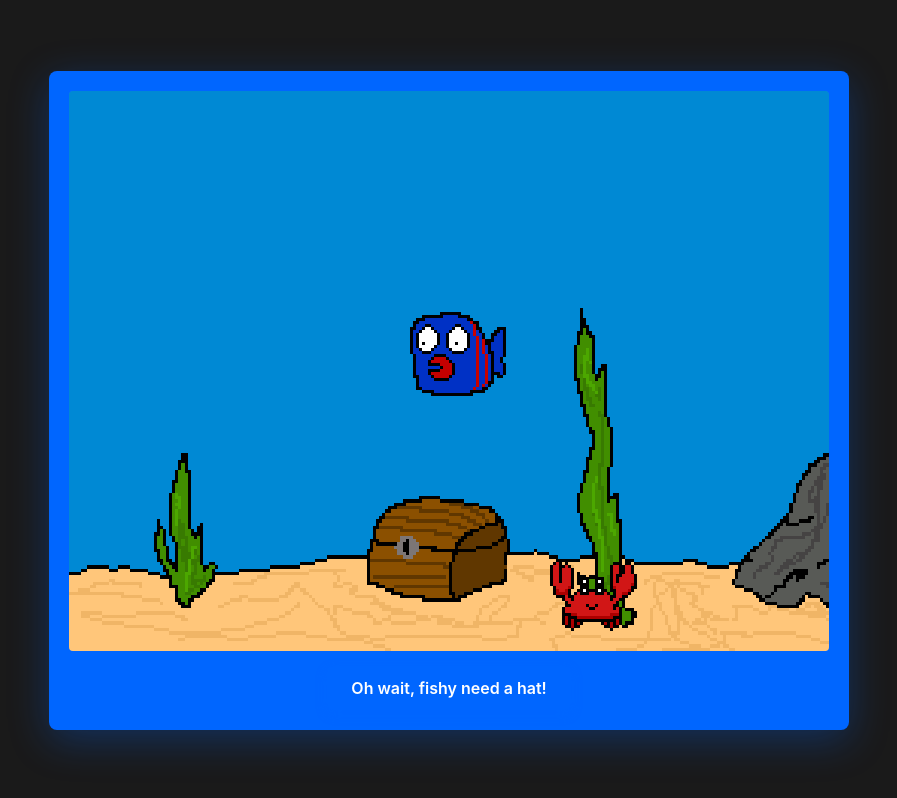
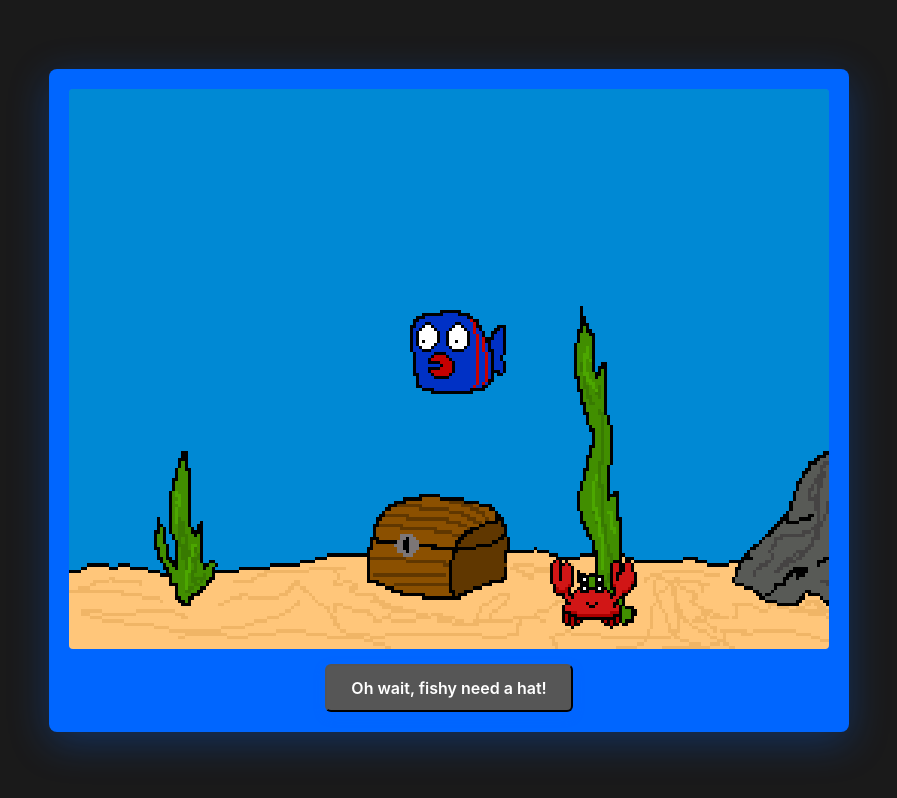
Before and after one commit to dkomac/fishyland, a website: page index.html in a window 1280 px wide. Shown: the whole page, without its empty margins (191-1088 px from the left). Drawn offline with Linux system fonts and the light colour scheme.

Commit message:
fix button

```diff
--- a/style.css
+++ b/style.css
@@ -39,8 +39,7 @@ body {
     font-size: 16px;
     font-weight: 600;
     color: #fff;
-    background-color: #0066ff;
-    border: none;
+    background-color: #565656;
     border-radius: 6px;
     cursor: pointer;
     transition: background-color 0.2s, transform 0.1s;
```
